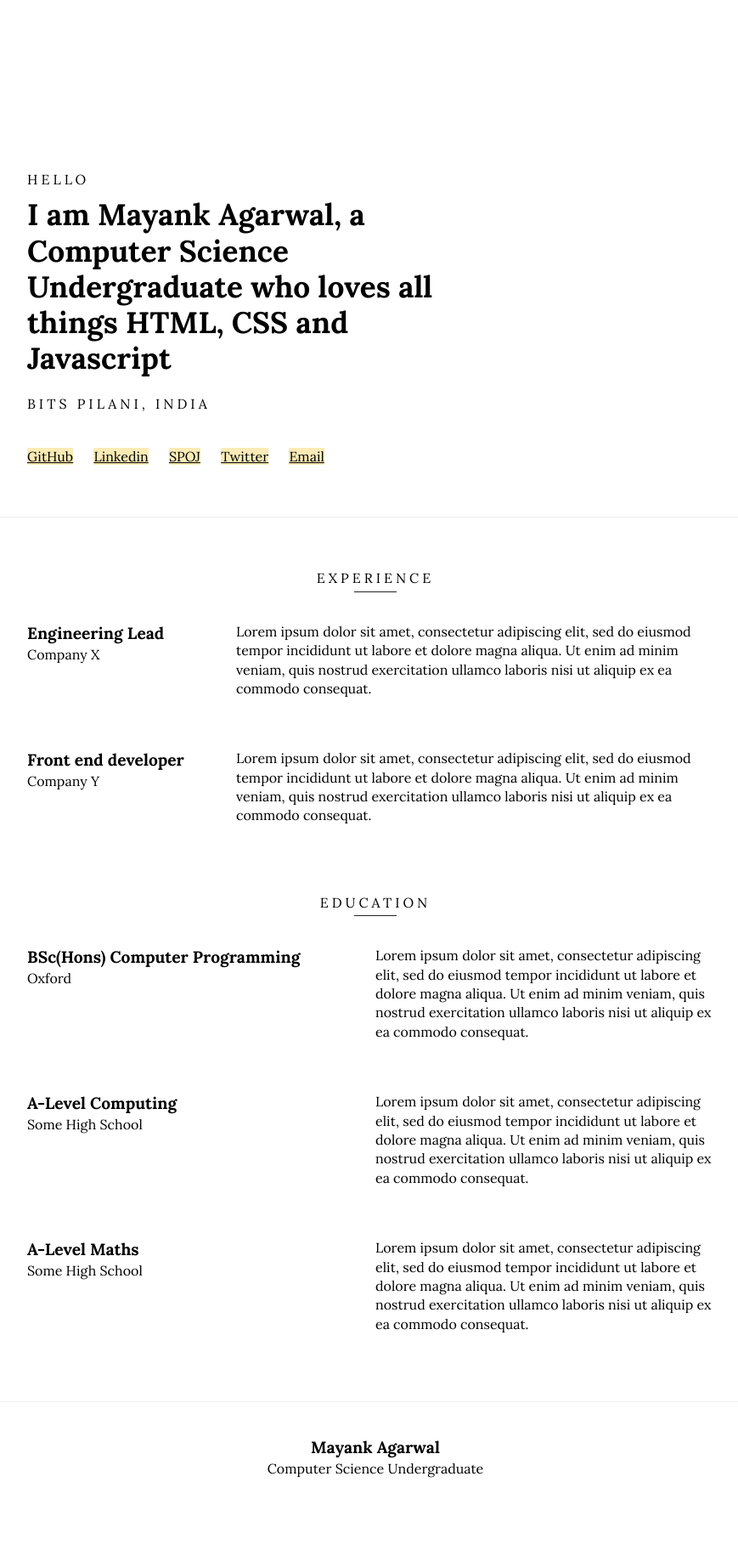
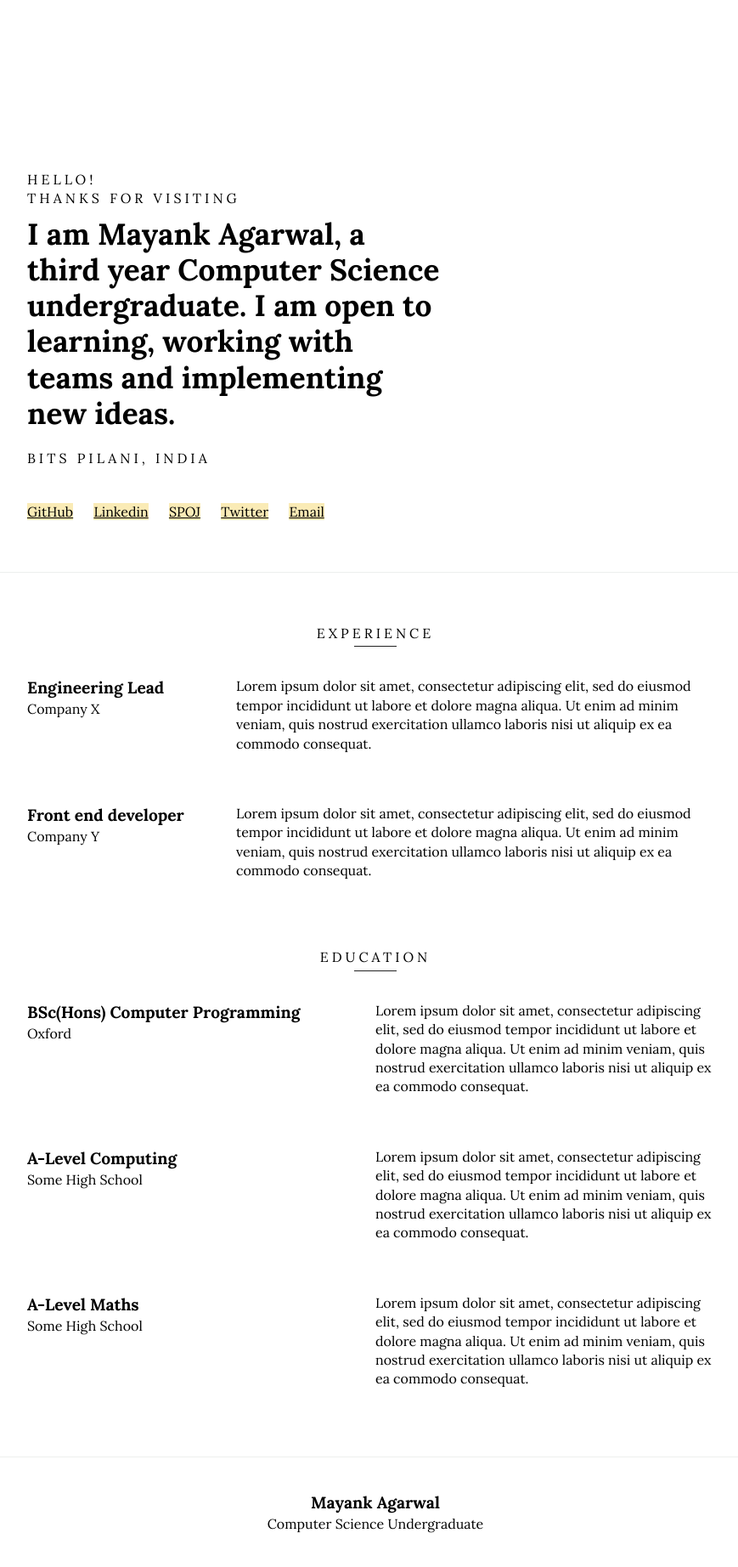
Before and after one commit to mayankgrwl97/mayankgrwl97.github.io, a Jekyll site: the page built from index.html, in a window 1280 px wide. Shown: the whole page at 85% size, without its empty margins (198-1067 px from the left). Built offline with Jekyll 4.4.1, drawn with Linux system fonts in a browser that asks for light colours; before the commit the page ends 1779 px from its top, so only the background shows below that.

Commit message:
Edit details

```diff
--- a/_includes/header.html
+++ b/_includes/header.html
@@ -1,8 +1,9 @@
 <header>
     <div class="container">
         <div class="intro">
-            <p class="intro__pre">Hello</p>
-            <p class="intro__main">I am <span>{{ site.name }}</span>, a {{ site.job }} who loves all things {{ site.languages }}</p>
+            <p class="intro__pre">Hello!</p>
+	    <p class="intro__pre">Thanks For Visiting</p>
+            <p class="intro__main">I am Mayank Agarwal, a third year Computer Science undergraduate. I am open to learning, working with teams and implementing new ideas.</p>
             <p class="intro__post">{{ site.location }}</p>
         </div>
 
```
